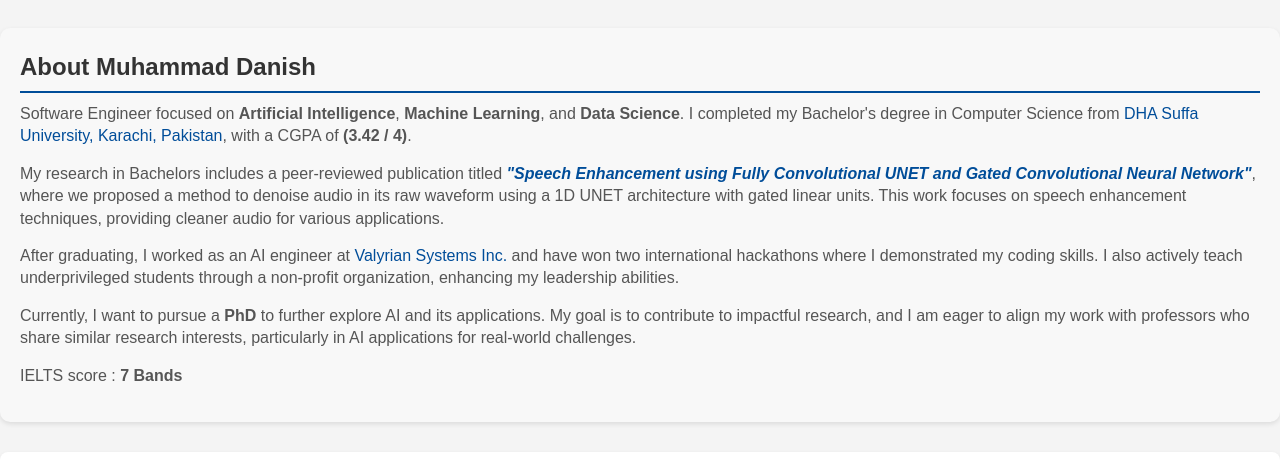
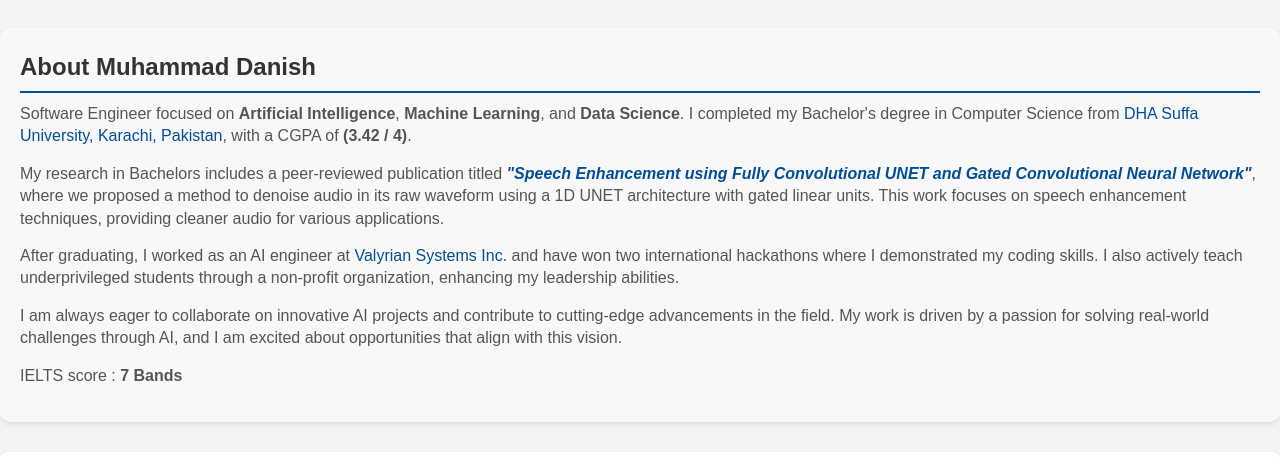
Before and after one commit to DanishBaloch010/portfolio, a plain HTML site: page index.html in a window 1280 px wide. Shown: the part 283-752 px from the top of the page. Drawn offline with Linux system fonts and the light colour scheme; no server answers.

Commit message:
intro update

```diff
--- a/index.html
+++ b/index.html
@@ -44,9 +44,15 @@
             After graduating, I worked as an AI engineer at <a href="https://www.linkedin.com/company/valyrian-systems-inc/posts/?feedView=all" target="_blank">Valyrian Systems Inc.</a> and have won two international hackathons where I demonstrated my coding skills. I also actively teach underprivileged students through a non-profit organization, enhancing my leadership abilities.
         </p>
 
+        <!-- <p>
+            Currently, I want to pursue a <strong>PhD</strong> to further explore AI and its applications. My goal is to contribute to impactful research, and I am eager to align my work with professors who share similar research interests, particularly in AI applications for real-world challenges.
+        </p> -->
+
         <p>
-            Currently, I want to pursue a <strong>PhD</strong> to further explore AI and its applications. My goal is to contribute to impactful research, and I am eager to align my work with professors who share similar research interests, particularly in AI applications for real-world challenges.
+            I am always eager to collaborate on innovative AI projects and contribute to cutting-edge advancements in the field.
+            My work is driven by a passion for solving real-world challenges through AI, and I am excited about opportunities that align with this vision.
         </p>
+
 
         <p>
             IELTS score : <strong>7 Bands</strong>
```
